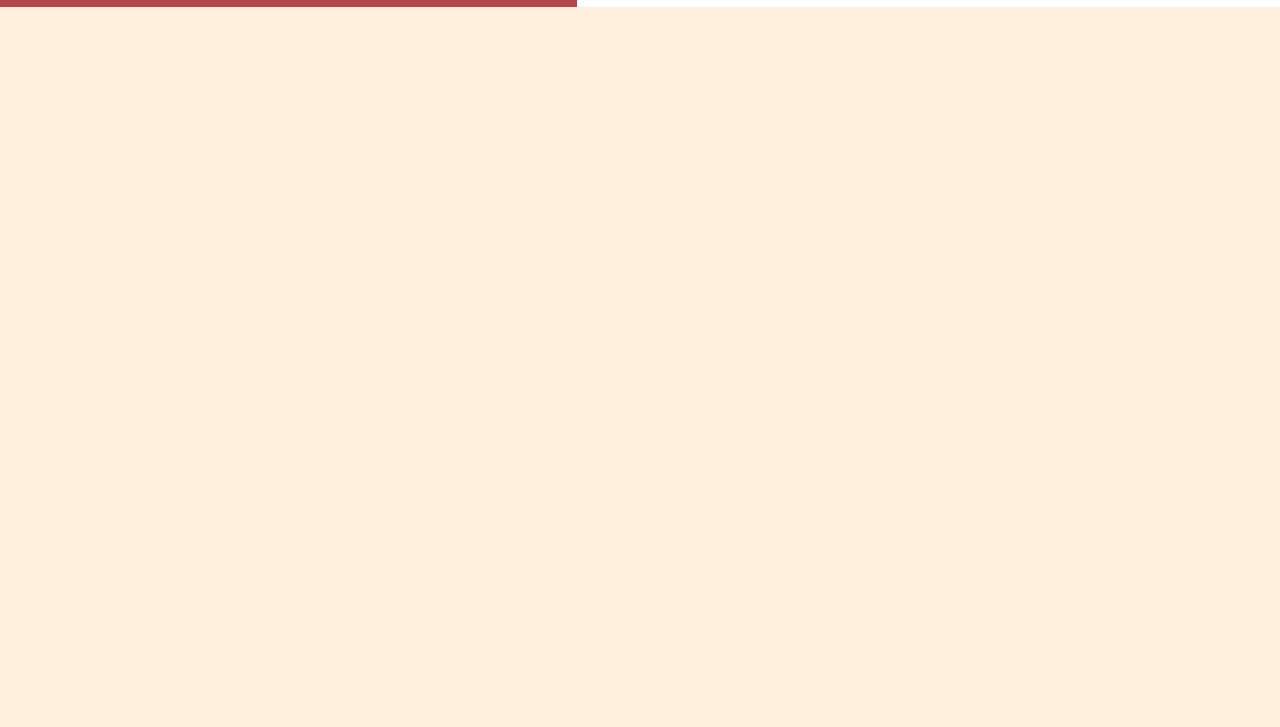
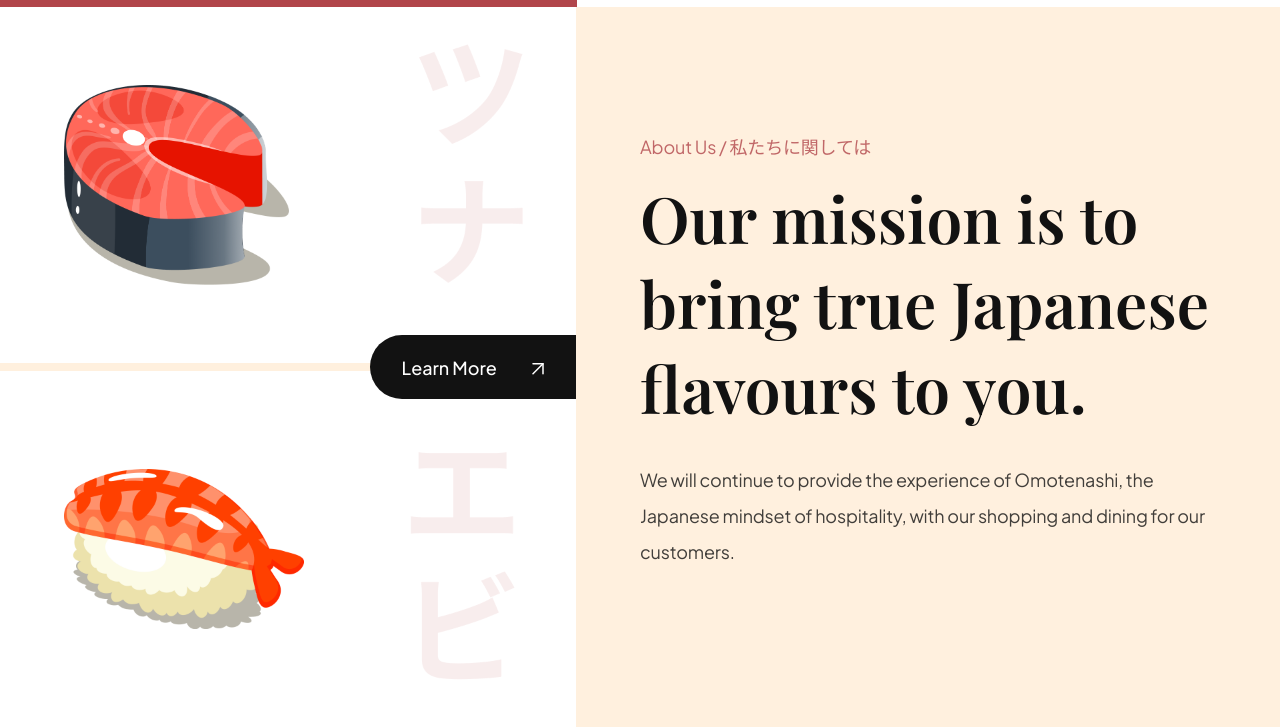
Before and after one commit to mishraprajwal/sushi, a website built with Vite: page index.html in a window 1280 px wide. Shown: the part 791-1518 px from the top of the page. Before the commit the page ends 800 px from the top, so only its background shows below. Built offline with nearby package versions, Linux system fonts and the light colour scheme.

Commit message:
added about us section

```diff
--- /dev/null
+++ b/css/sections/about.css
@@ -0,0 +1,83 @@
+.about-us {
+    display: flex;
+    min-height: 720px;
+    overflow: hidden;
+  }
+
+  .about-us__image {
+    flex: 1;
+    display: flex;
+    flex-direction: column;
+    justify-content: center;
+
+    background: var(--color-white);
+
+    position: relative;
+  }
+
+  .about-us__image div {
+    padding: 32px 64px;
+
+    flex: 1;
+    display: flex;
+    align-items: center;
+
+    background-position: center;
+    background-repeat: no-repeat;
+    background-size: contain;
+  }
+
+  .about-us__image-sushi3 {
+    border-bottom: 8px solid var(--color-creamson);
+
+    background-image: url("../../assets/about_bg1.png")
+  }
+
+  .about-us__image-sushi2 {
+    background-image: url("../../assets/about_bg2.png")
+  }
+
+  .about-us__image-sushi3 img {
+    width: 225px;
+    height: 200px;
+  }
+
+  .about-us__image-sushi2 img {
+    width: 240px;
+    height: 160px;
+  }
+
+  .about-us__button {
+    position: absolute;
+    right: 0;
+
+    padding: 12px 32px;
+    min-height: 64px;
+
+    background: var(--secondary-color);
+    border-radius: 32px 0 0 32px;
+    border: 0;
+    outline: 0;
+
+    color: #fff;
+    font-family: var(--plus-jakarta-sans);
+    font-weight: 500;
+    font-size: 18px;
+    line-height: 23px;
+
+    cursor: pointer;
+  }
+
+  .about-us__button img {
+    object-fit: contain;
+    margin-left: 32px;
+  }
+
+  .about-us__content {
+    padding: 64px;
+
+    flex: 1;
+    display: flex;
+    justify-content: center;
+    flex-direction: column;
+  }
--- a/css/style.css
+++ b/css/style.css
@@ -4,8 +4,8 @@
 /* other css file imports */
 @import url("sections/header.css");
 @import url("sections/hero.css");
-/* @import url("sections/about.css");
-@import url("sections/popular.css");
+@import url("sections/about.css");
+/* @import url("sections/popular.css");
 @import url("sections/trending.css");
 @import url("sections/subscribe.css");
 @import url("sections/footer.css"); */
--- a/index.html
+++ b/index.html
@@ -86,6 +86,31 @@
     </div>
   </section>
 
+  <section class="about-us" id="about-us">
+    <div class="about-us__image">
+      <div class="about-us__image-sushi3">
+        <img src="assets/sushi-3.png" alt="sushi" data-aos="fade-right" />
+      </div>
+
+      <button class="about-us__button">
+        Learn More
+
+        <img src="assets/arrow-up-right.svg" alt="learn more" />
+      </button>
+
+      <div class="about-us__image-sushi2">
+        <img src="assets/sushi-2.png" alt="sushi"  data-aos="fade-right" />
+      </div>
+    </div>
+
+    <div class="about-us__content"  data-aos="fade-left">
+      <p class="sushi__subtitle">About Us / 私たちに関しては</p>
+      <h3 class="sushi__title">Our mission is to bring true Japanese flavours to you.</h3>
+      <p class="sushi__description">We will continue to provide the experience of Omotenashi, the Japanese mindset of hospitality, with our shopping and dining for our customers.
+      </p>
+    </div>
+  </section>
+
   <script src="js/script.js" type="module"></script>
 </body>
 </html>
```
